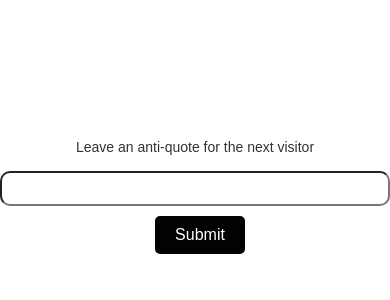
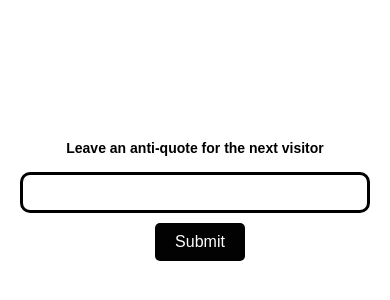
Before and after one commit to cedrichkz/leave-a-quote, a website: page public/index.html in a window 390 px wide. Shown: the part 316-616 px from the top of the page. Drawn offline with Linux system fonts and the light colour scheme; no server answers.

Commit message:
made textblox more responsive and added padding

```diff
--- a/public/style.css
+++ b/public/style.css
@@ -34,12 +34,10 @@
 #quote{
     font-family: 'Playfair Display', serif;
     font-style: italic;
-    font-size: 4rem;
-    display: flex;
-    justify-content: center;
-    align-items: center;
-    margin-bottom: 4px;
+    font-size: 2rem;
+    margin-bottom: 16px;
     color: red;
+    text-align: center;
 }
 
 #last-updated{
@@ -62,35 +60,29 @@
     color: rgb(0, 0, 0);
     font-size: 14px;
     margin-bottom: 16px;
-    font-weight: 500;
-    color: rgb(51, 51, 51);
+    font-weight: bold;
 }
 
 #text-box{
-    width: 100%;                /* changed from 400px to 100% */
-    max-width: 400px;           /* added: keeps it from growing too wide on large screens */
+    width: 100%;           /* added: keeps it from growing too wide on large screens */
+    max-width: 400px;
     border-radius: 10px;
-    padding: 10px;
+    padding: 10px 15px;
     outline: none;
-    margin: 0px 30px 0px 30px;
+    border: solid;
+    margin-left: 40px;
+    margin-right: 40px;
 }
 
 .text-box-container{
+    padding: 0 20px;
     display: flex;
     flex-direction: column;
     align-items: center;
     justify-content: center;
-    margin: 50px;             /* changed: reduced margin for small screens */
-    width: 100%;              /* added: makes container take full width */
+    width: 100%;
 }
 
 
-@media (max-width: 500px) {       /* added: responsive font and spacing */
-    #quote{
-        font-size: 2.5rem;
-        margin-bottom: 8px;
-    }
-    #text-box {
-        padding: 8px;
-    }
+@media screen and (min-width: 600px) {       /* for desktop screen that are wider than 600px */
 }
```
Also changed, not shown: public/index.html (+1 -1 lines).
